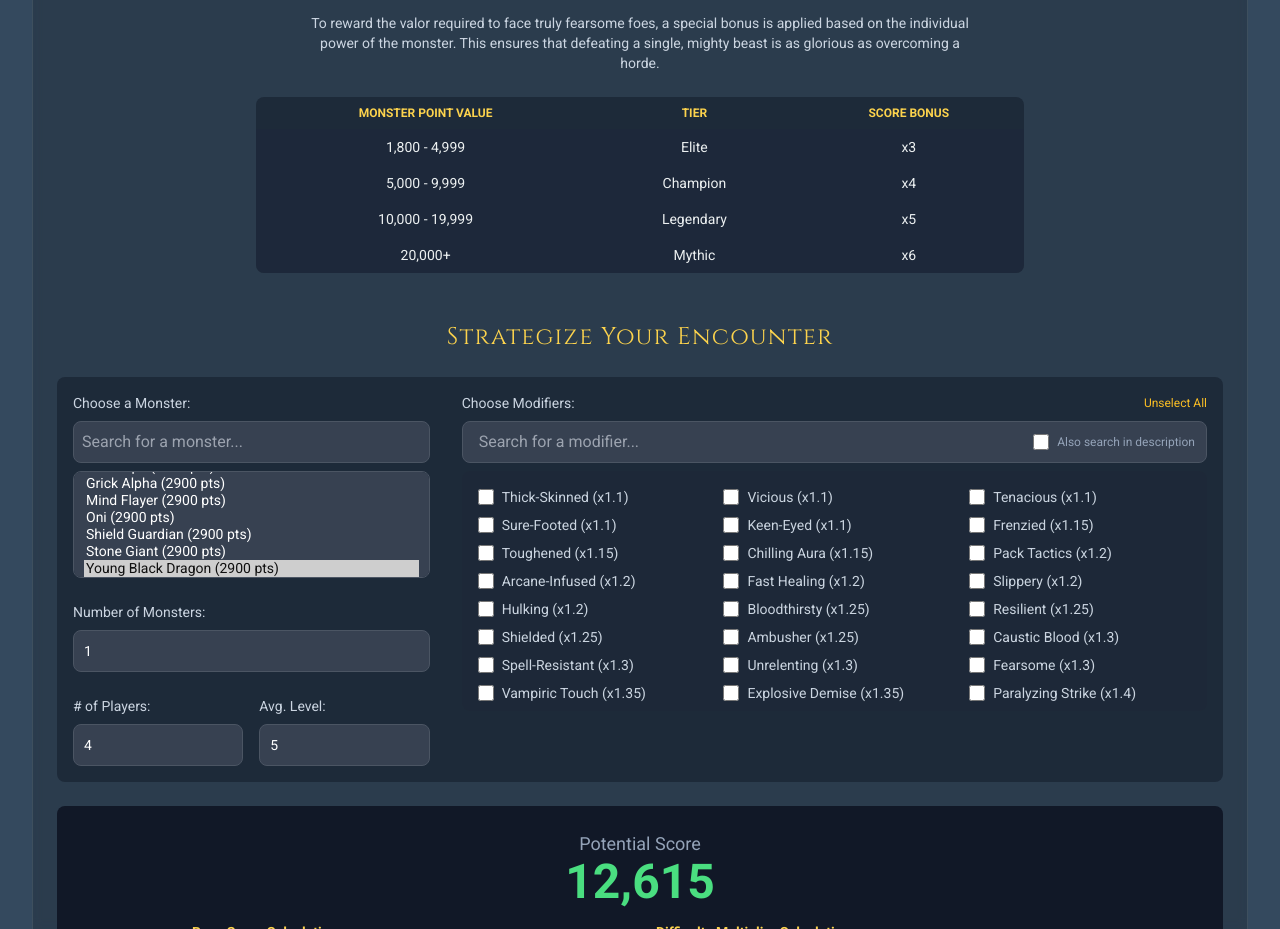
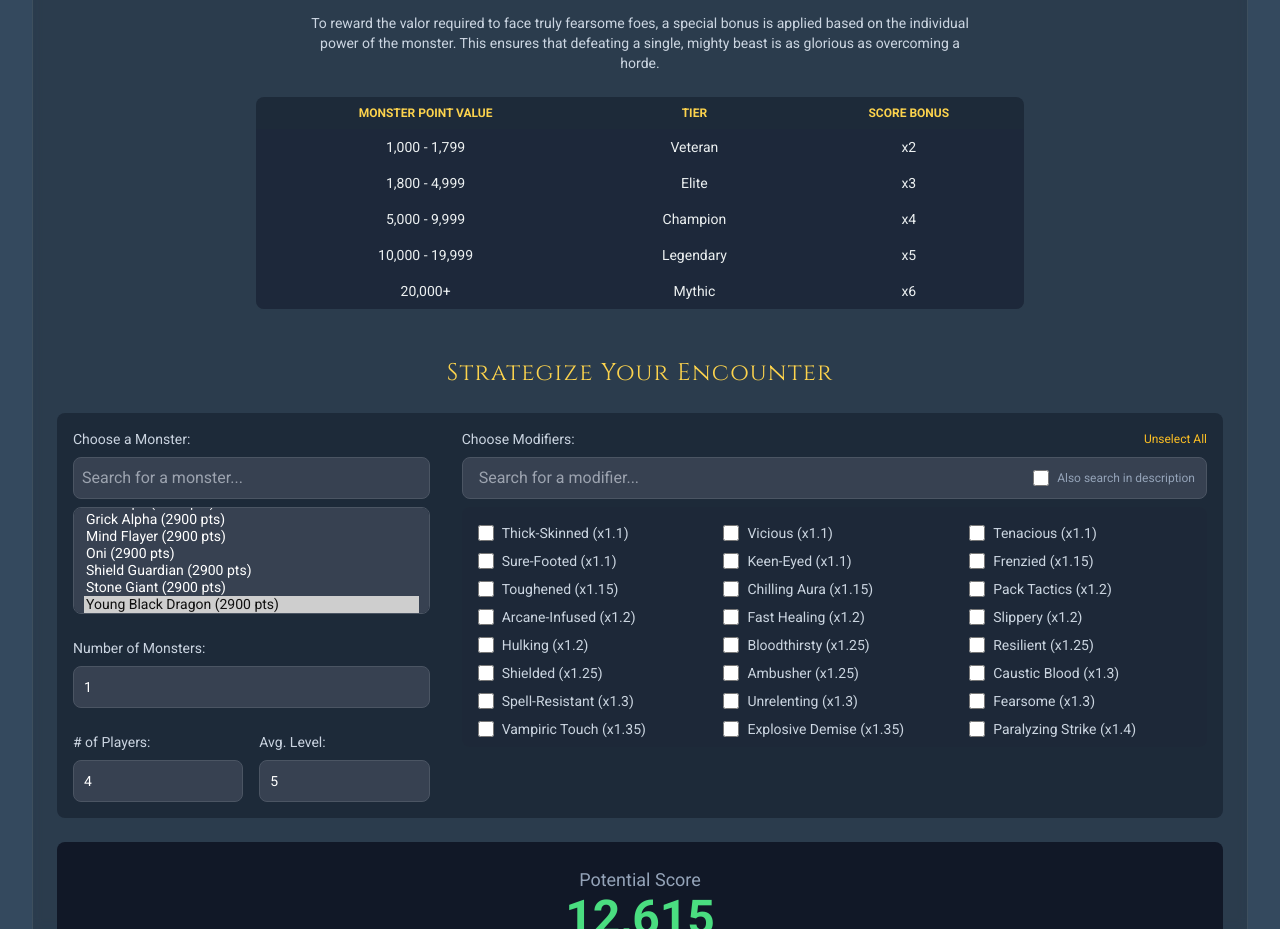
Before and after one commit to Gaudam/Tournament, a plain HTML site: page index.html in a window 1280 px wide. Shown: the part 2586-3515 px from the top of the page. Drawn offline with nearby package versions, Linux system fonts and the light colour scheme.

Commit message:
Update index.html
Elite bonus updated
Added Veteran

```diff
--- a/index.html
+++ b/index.html
@@ -207,6 +207,11 @@
                         </thead>
                         <tbody class="bg-slate-800/50">
                             <tr>
+                                <td class="px-4 py-2">1,000 - 1,799</td>
+                                <td class="px-4 py-2">Veteran</td>
+                                <td class="px-4 py-2">x2</td>
+                            </tr>
+                            <tr>
                                 <td class="px-4 py-2">1,800 - 4,999</td>
                                 <td class="px-4 py-2">Elite</td>
                                 <td class="px-4 py-2">x3</td>
@@ -373,6 +378,7 @@ document.addEventListener('DOMContentLoaded', () => {
         if (monsterPoints >= 10000) return 5.0;
         if (monsterPoints >= 5000) return 4.0;
         if (monsterPoints >= 1800) return 3.0;
+        if (monsterPoints >= 1000) return 2.0;
         return 1.0; // No bonus for weaker monsters
     }
     // ** MODIFICATION END **
```
